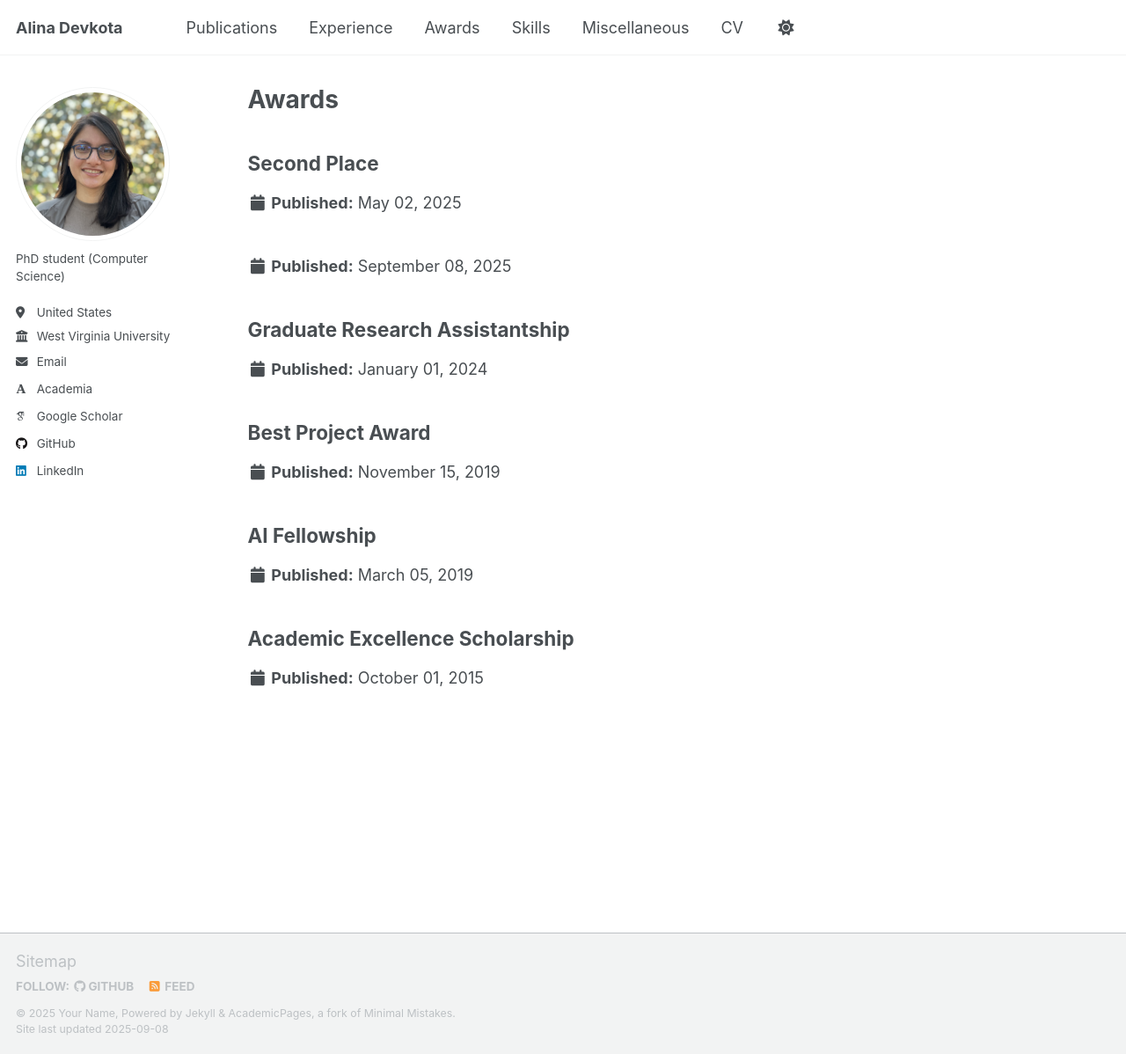
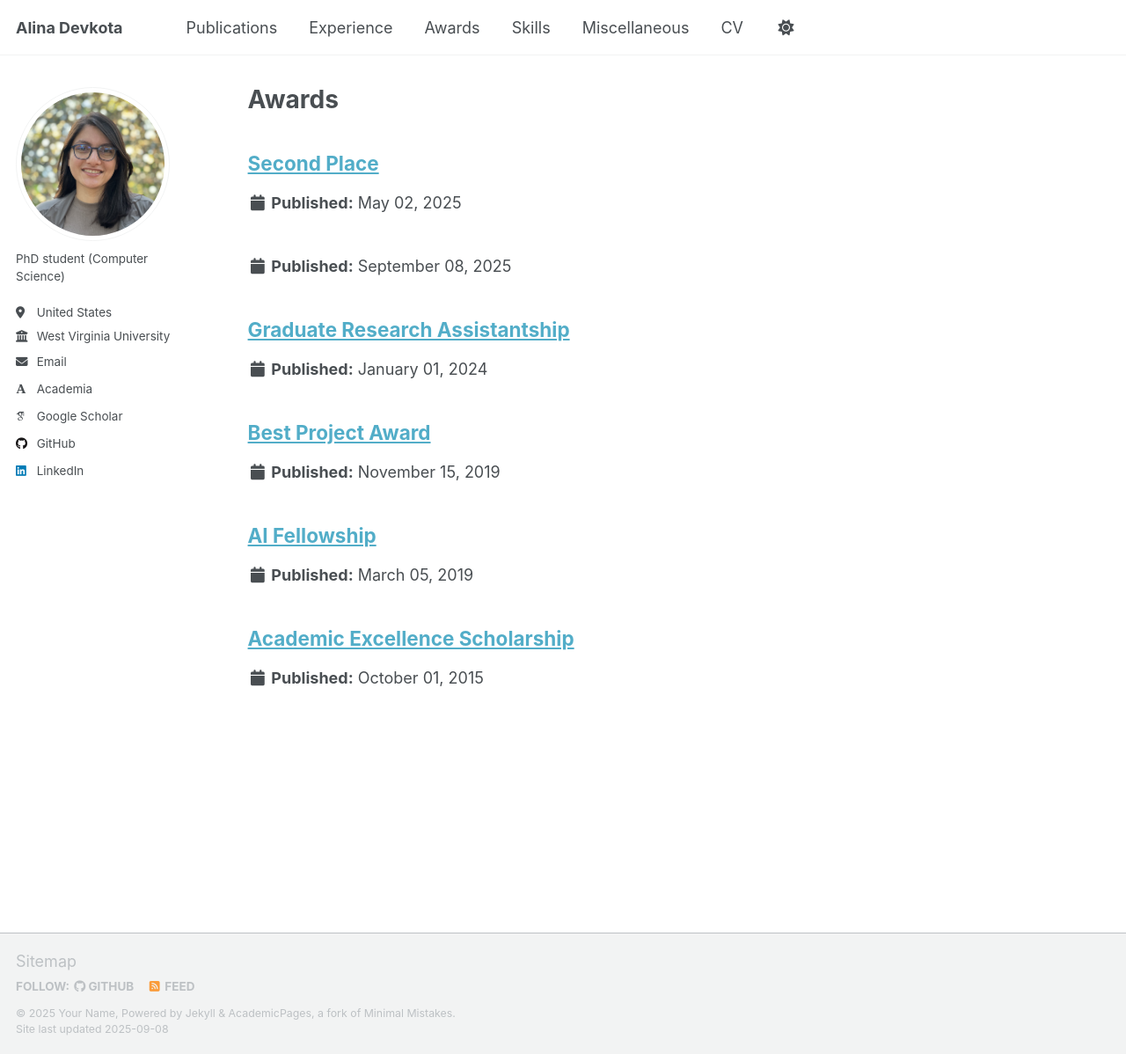
Before and after one commit to alinadevkota/Portfolio, a Jekyll site: the page built from _pages/awards.html, in a window 1280 px wide and 1198 px high. Shown: the whole window at 88% size. Built offline with Jekyll 4.4.1, drawn with Linux system fonts in a browser that asks for light colours; some web fonts are replaced; a script that is not in the unit is left out.

Commit message:
update awards

```diff
--- a/_includes/archive-single.html
+++ b/_includes/archive-single.html
@@ -30,7 +30,7 @@
       {% if post.link and post.collection != 'awards'%}
         <a href="{{ post.link }}">{{ title }}</a> <a href="{{ base_path }}{{ post.url }}" rel="permalink"><i class="fa fa-link" aria-hidden="true" title="permalink"></i><span class="sr-only">Permalink</span></a>
       {% elsif post.collection == 'awards'%}
-        {{ title }}
+        <a>{{ title }}</a>
       {% else %}
         <a href="{{ base_path }}{{ post.url }}" rel="permalink">{{ title }}</a>
       {% endif %}
```
